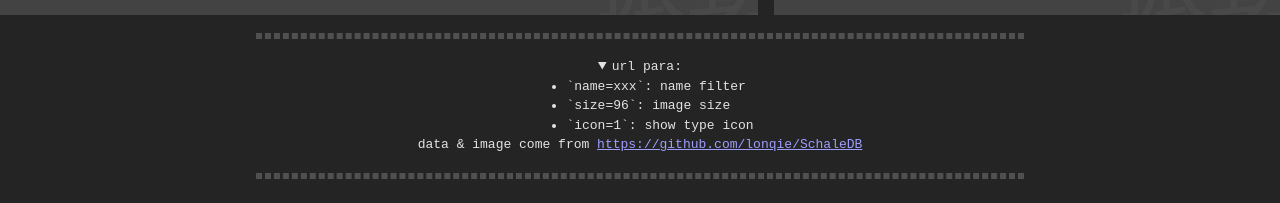
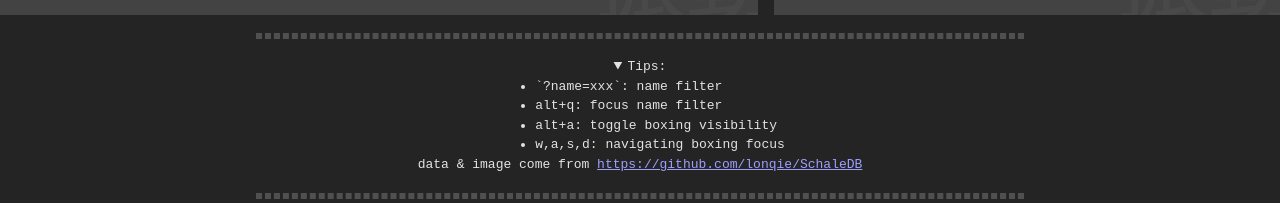
Before and after one commit to Rplus/BA, a Svelte app: page / in a window 1280 px wide. Shown: the part 2658-2861 px from the top of the page. Built offline with nearby package versions, Linux system fonts and the light colour scheme.

Commit message:
fix coding style

```diff
--- a/src/App.svelte
+++ b/src/App.svelte
@@ -134,13 +134,14 @@
 	<hr>
 	<details open>
 		<summary>
-      url para:
+			Tips:
 		</summary>
 
 		<ul>
-      <li>`name=xxx`: name filter</li>
-      <li>`size=96`: image size</li>
-      <li>`icon=1`: show type icon</li>
+			<li>`?name=xxx`: name filter</li>
+			<li>alt+q: focus name filter</li>
+			<li>alt+a: toggle boxing visibility</li>
+			<li>w,a,s,d: navigating boxing focus</li>
 		</ul>
 	</details>
 
--- a/src/lib/selector.svelte
+++ b/src/lib/selector.svelte
@@ -24,8 +24,8 @@
 	function handle_data() {
 		reset_data();
 		students.forEach(sss => {
-      let index = BulletTypes.findIndex(i => i === sss.BulletType);
-      data[index].cxt[sss.SquadType === 'Main' ? 0 : 1].members.push(sss);
+			let index = BulletTypes.findIndex(i => i === sss.BulletType);
+			data[index].cxt[sss.SquadType === 'Main' ? 0 : 1].members.push(sss);
 		});
 	}
 
```
Also changed, not shown: src/app.css (indentation only), src/lib/filters.svelte (indentation only). Lines whose indentation alone changed are shown as unchanged.
